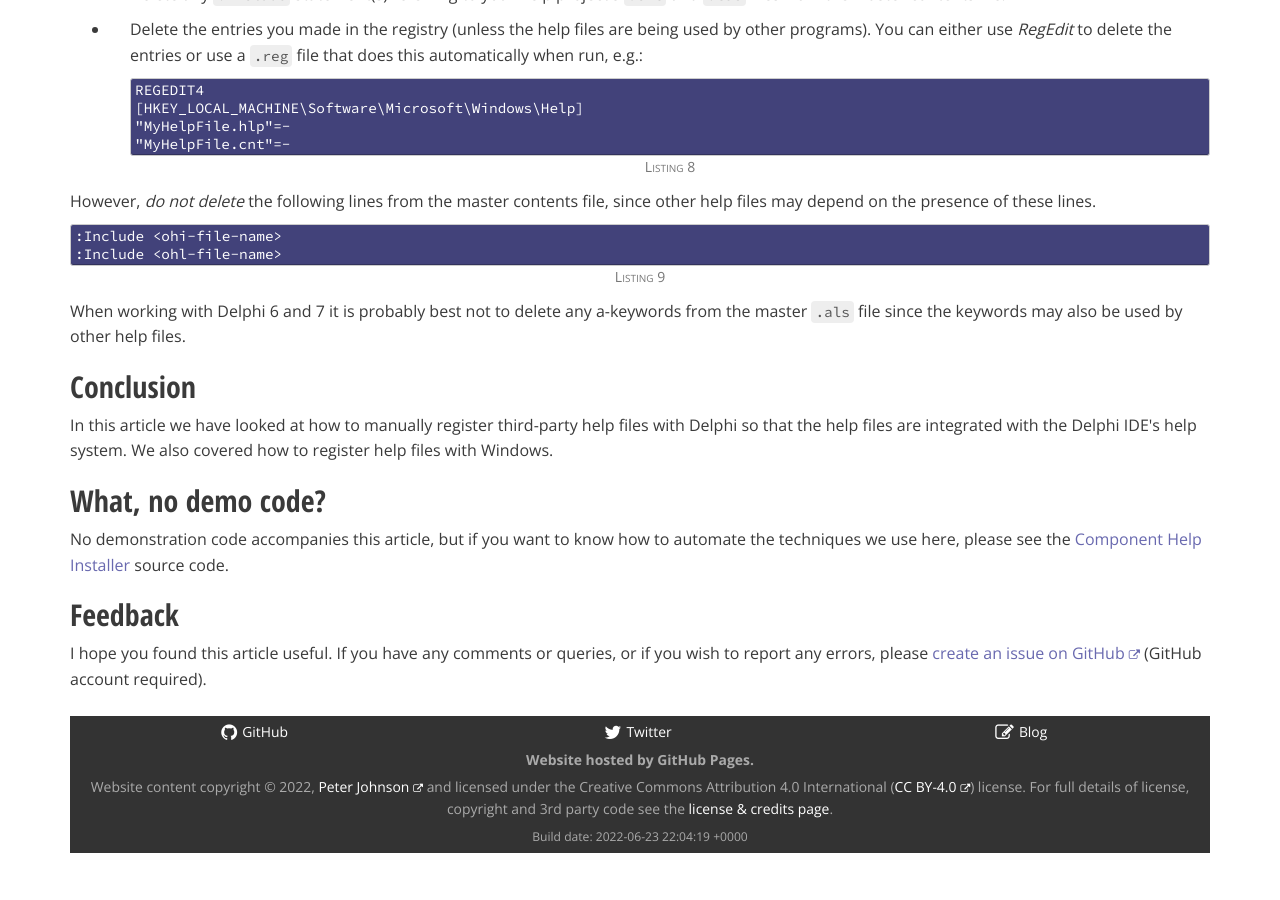
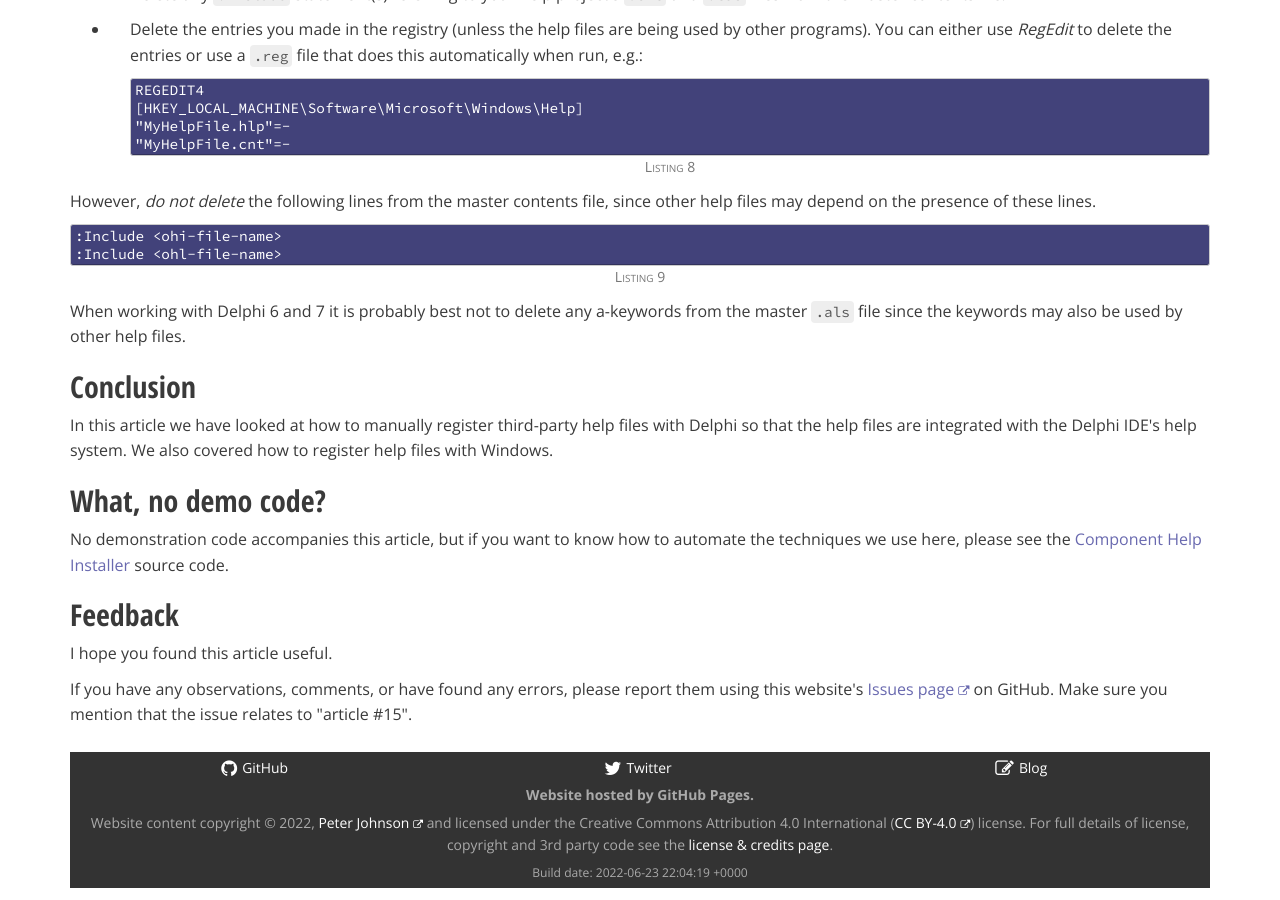
Before and after one commit to delphidabbler/delphidabbler.github.io, a Jekyll site: the page built from _articles/article-15.html, in a window 1280 px wide and 900 px high, scrolled down 3589 px. Built offline with Jekyll 4.4.1, drawn with Linux system fonts in a browser that asks for light colours; nearby versions of some CDN libraries; comment, search, counter and statistics services are not loaded; before the commit the page ends 4454 px from its top, so only the background shows below that.

Commit message:
Update article-15.html

```diff
--- a/_articles/article-15.html
+++ b/_articles/article-15.html
@@ -357,11 +357,12 @@ redirect_from:
   No demonstration code accompanies this article, but if you want to know how to automate the techniques we use here, please see the <a href="{{ site.base-url }}/software/chi">Component Help Installer</a> source code.
 </p>
 
+<section id="feedback">
 
-<h2>
-  Feedback
-</h2>
+  <h2>Feedback</h2>
 
-<p>
-  I hope you found this article useful. If you have any comments or queries, or if you wish to report any errors, please <a href="https://github.com/delphidabbler/delphidabbler.github.io/issues">create an issue on GitHub</a> (GitHub account required).
-</p>
+  <p>I hope you found this article useful.</p>
+
+  <p>If you have any observations, comments, or have found any errors, please report them using this website's <a href="https://github.com/delphidabbler/delphidabbler.github.io/issues">Issues page</a> on GitHub. Make sure you mention that the issue relates to &quot;article #15&quot;.</p>
+
+</section>
```
